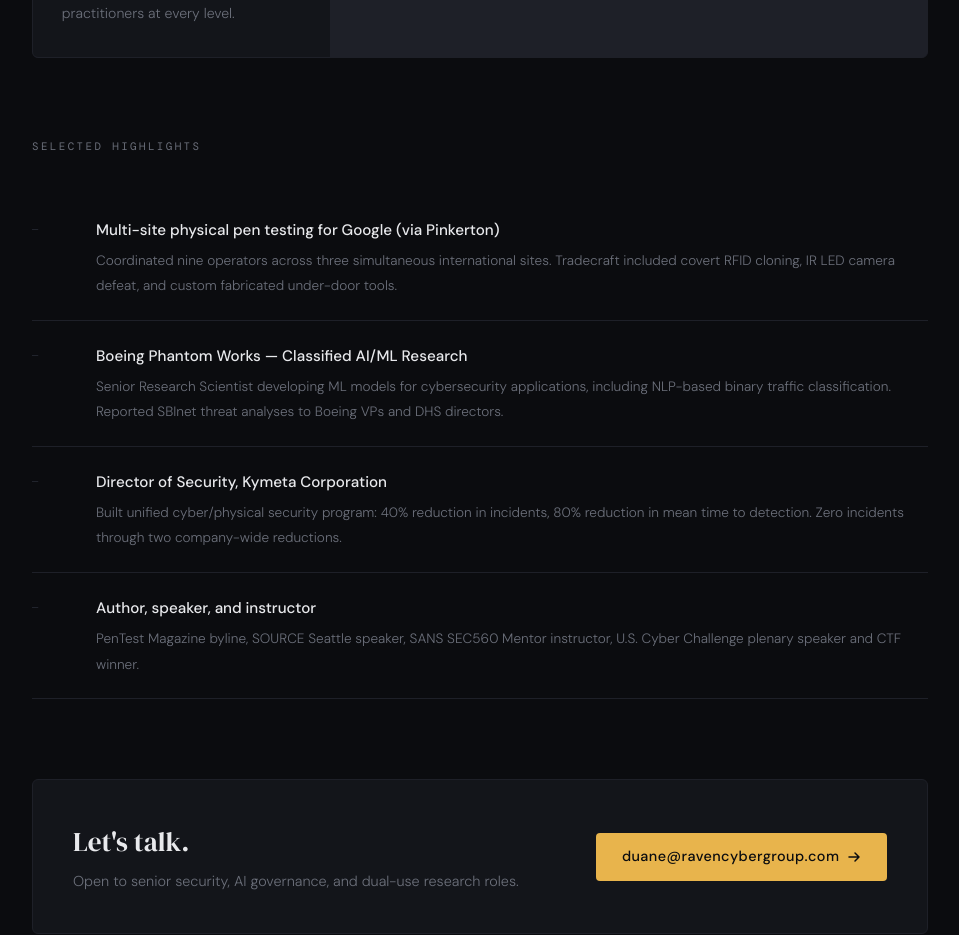
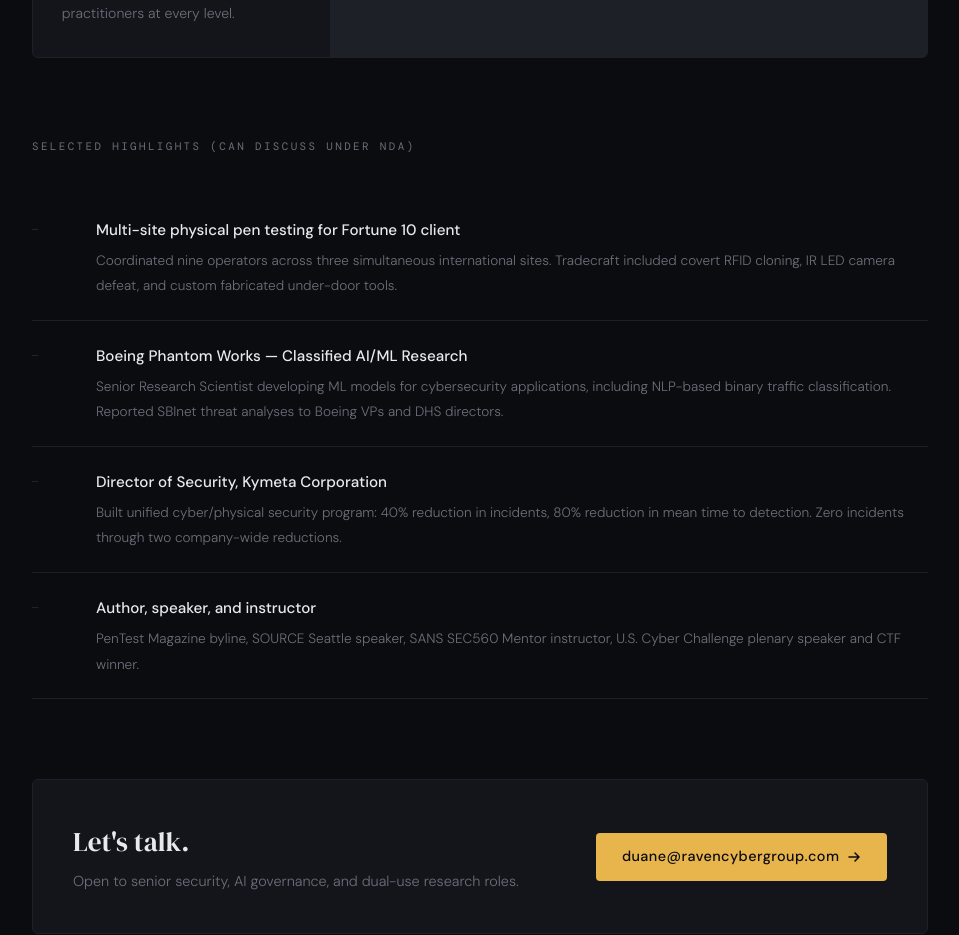
Before and after one commit to dblanchard/dblanchard.github.io, a plain HTML site: page index.html in a window 1280 px wide. Shown: the part 1520-2455 px from the top of the page, without its empty margins (160-1119 px from the left). Drawn offline with nearby package versions, Linux system fonts and the light colour scheme.

Commit message:
Fix HTML encoding issues in index.html.

```diff
--- a/index.html
+++ b/index.html
@@ -448,12 +448,12 @@
     </div>
 
     <div class="highlights">
-      <p class="section-label">Selected highlights</p>
+      <p class="section-label">Selected highlights (can discuss under NDA)</p>
 
       <div class="highlight-item">
         <span class="hi-num">—</span>
         <div class="hi-body">
-          <strong>Multi-site physical pen testing for Google (via Pinkerton)</strong>
+          <strong>Multi-site physical pen testing for Fortune 10 client</strong>
           <span>Coordinated nine operators across three simultaneous international sites. Tradecraft included covert RFID cloning, IR LED camera defeat, and custom fabricated under-door tools.</span>
         </div>
       </div>
```
